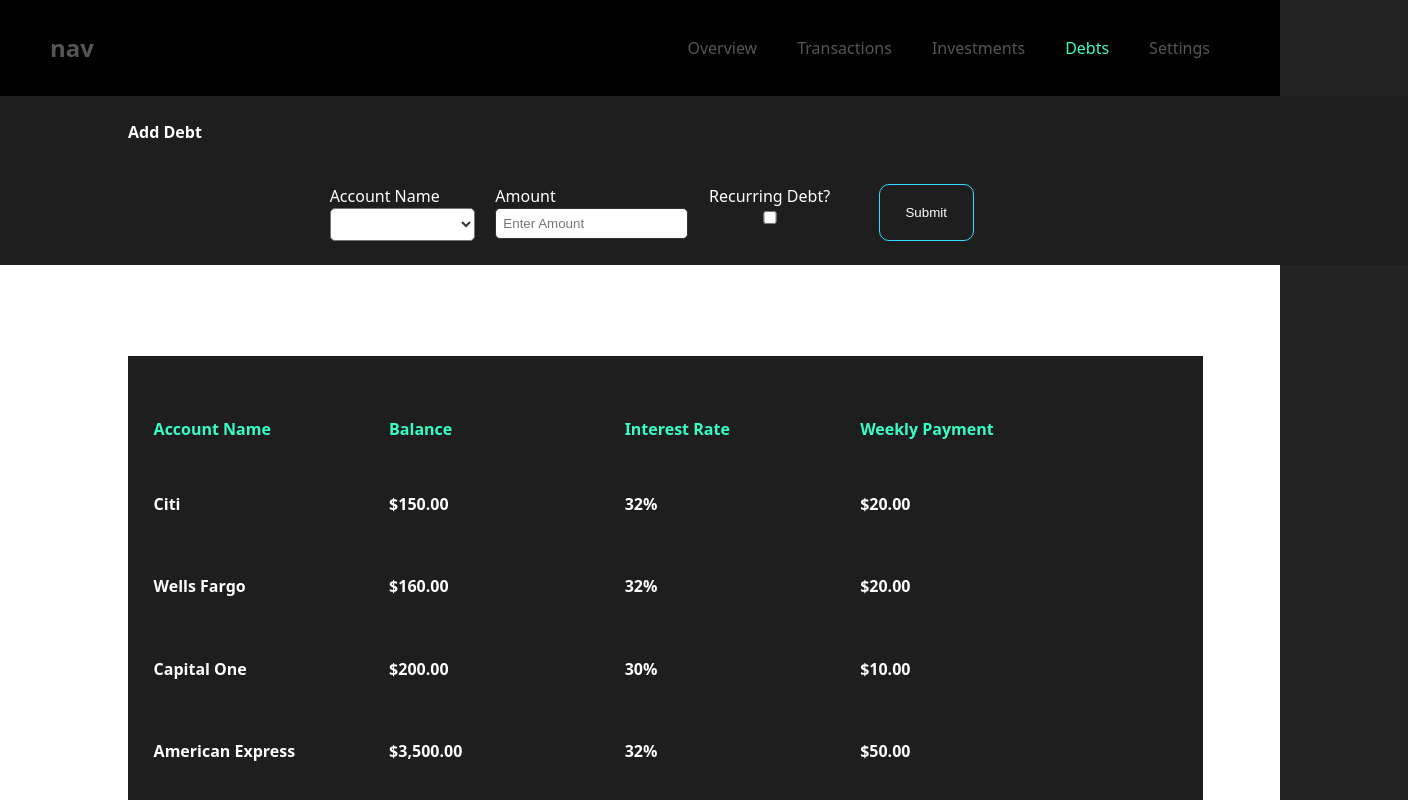
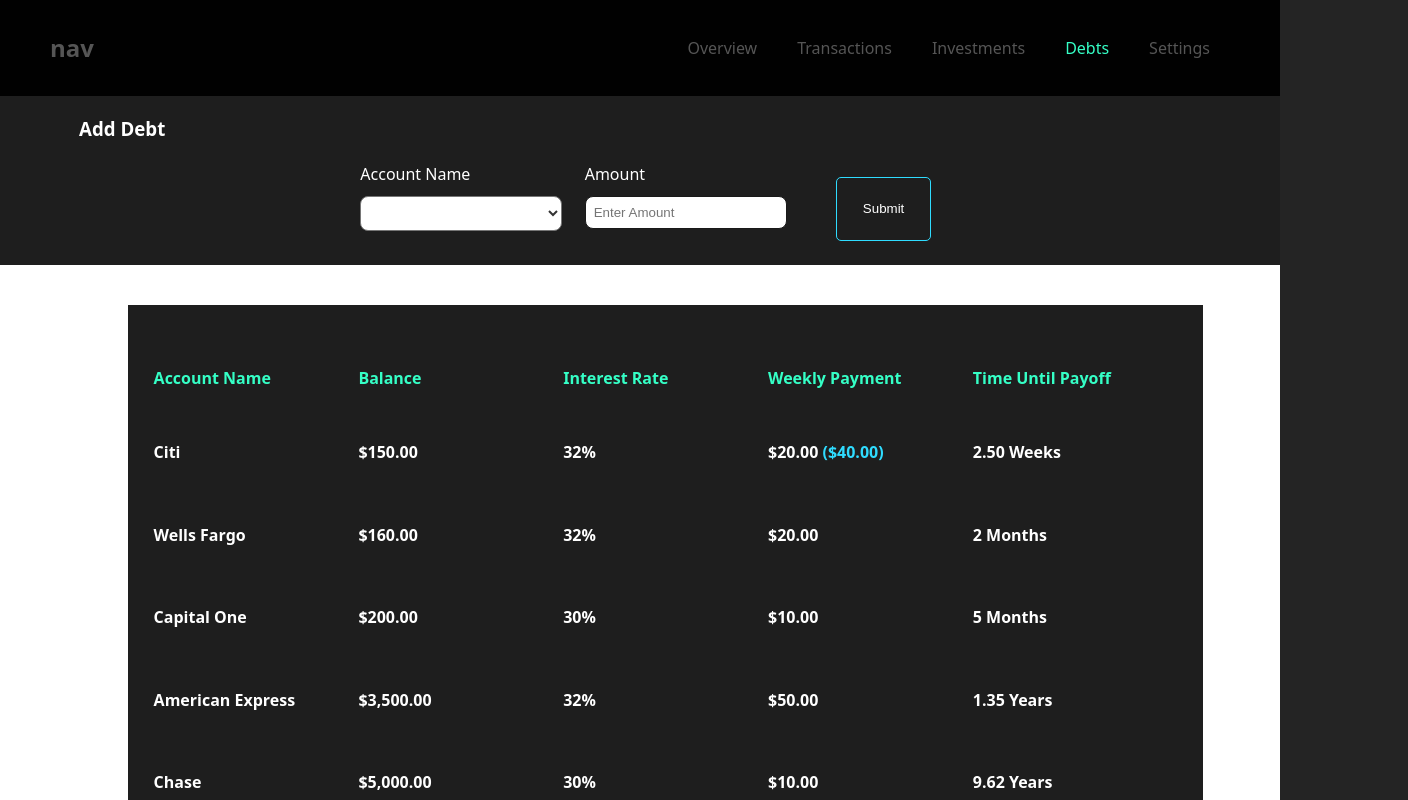
Before and after one commit to Bryang09/MERNfinance, a React (Vite) app in the folder frontend/: page /demo/debts in a window 1280 px wide. Shown: the top 800 px of the page, 1408 px wide, since content can reach past the window. Built offline with nearby package versions, Linux system fonts and the light colour scheme.

Commit message:
Fixed Arithmetic Issue on Debts Page

```diff
--- a/frontend/package.json
+++ b/frontend/package.json
@@ -16,7 +16,8 @@
     "@mui/x-charts": "^8.5.3",
     "react": "^19.1.0",
     "react-dom": "^19.1.0",
-    "react-router-dom": "^7.6.2"
+    "react-router-dom": "^7.6.2",
+    "react-toastify": "^11.0.5"
   },
   "devDependencies": {
     "@eslint/js": "^9.25.0",
--- a/frontend/src/components/DemoAddTransaction.jsx
+++ b/frontend/src/components/DemoAddTransaction.jsx
@@ -1,4 +1,5 @@
 import { useEffect, useState } from "react";
+import { toast, ToastContainer } from "react-toastify";
 
 function DemoAddTransaction(user) {
   console.log(user);
@@ -31,7 +32,7 @@
     e.target.reset();
     setAccount("");
     setCategory("");
-    alert("Transaction Added Successfully");
+    toast.success("Transaction Added Successfully");
   };
   return (
     <div className="form-container">
@@ -112,6 +113,7 @@
             </>
           )}
           <button>Add Transaction</button>
+          <ToastContainer autoClose={1300} />
         </form>
       </div>
     </div>
--- a/frontend/src/pages/Demo/DemoDebts.jsx
+++ b/frontend/src/pages/Demo/DemoDebts.jsx
@@ -1,19 +1,24 @@
-import { useState } from "react";
+import { useEffect, useState } from "react";
 import NavDemo from "../../components/Demo/Nav";
 
 import { User } from "../../pages/Demo/User";
 import "../../styles/demo/debts.scss";
 
+import { toast, ToastContainer } from "react-toastify";
+
 function DemoDebts() {
   const [debts, setDebts] = useState(
     User.debts.sort((a, b) => a.balance - b.balance)
   );
+
+  const [snowball, setSnowball] = useState(User.snowball);
   const [account, setAccount] = useState("");
   const [newDebt, setNewDebt] = useState("");
-  const [amount, setAmount] = useState("");
+  const [amount, setAmount] = useState(0);
   const [interest, setInterst] = useState("");
   const [weeklyPayment, setWeeklyPayment] = useState("");
   const [recurring, setRecurring] = useState(false);
+  const [transactionType, setTransactionType] = useState(false);
 
   const formatter = new Intl.NumberFormat("en-US", {
     style: "currency",
@@ -28,6 +33,27 @@
     const newDebtBalance = debts.map((debt) => {
       const weekly = recurring ? parseInt(weeklyPayment) : 0;
       if (debt.account_name == account) {
+        if (amount > 0) toast.success(`${account} Balance Updated`);
+        if (amount < 0)
+          toast.success(`${account} Debt Payment Succesfully Recorded`);
+        if (debt.balance - amount < 0)
+          setSnowball(snowball + debt.weekly_payment);
+
+        console.log(transactionType === "payment");
+        console.log(parseInt(-amount));
+        transactionType === "payment"
+          ? setAmount(parseInt(-amount))
+          : setAmount(amount);
+
+        console.log(amount);
+        console.log(transactionType);
+        if (transactionType === "payment") {
+          return {
+            ...debt,
+            balance: debt.balance - parseInt(amount),
+            weekly_payment: debt.weekly_payment + weekly,
+          };
+        }
         return {
           ...debt,
           balance: debt.balance + parseInt(amount),
@@ -35,7 +61,16 @@
         };
       } else return debt;
     });
-    setDebts(newDebtBalance.sort((a, b) => a.balance - b.balance));
+
+    setDebts(
+      newDebtBalance
+        .filter((debt) => debt.balance > 0)
+        .sort((a, b) => a.balance - b.balance)
+    );
+    e.target.reset();
+    setAccount("");
+    setRecurring(false);
+    setNewDebt("");
 
     if (account == "other") {
       const debt = {
@@ -50,23 +85,16 @@
 
     function newDebtAccount(debt) {
       setDebts([...debts, debt]);
+      toast.success("Debt Added");
     }
-
-    e.target.reset();
-    setAccount("");
-    setRecurring(false);
-    setNewDebt("");
   }
-
-  console.log(newDebt);
-
   return (
     <>
       <NavDemo />
       <div className="debts-container">
         <div className="form-container">
-          <h4 id="add-debt">Add Debt</h4>
-
+          <div className="form">
+            <h3>Add Debt</h3>
             <form onSubmit={handleSubmit}>
               <span>
                 <label htmlFor="account">Account Name</label>
@@ -88,6 +116,24 @@
                   <option value="other">Other</option>
                 </select>
               </span>
+              {debts.map((debt) => {
+                if (debt.account_name === account) {
+                  return (
+                    <span>
+                      <label htmlFor="transactionType">Transaction Type</label>
+                      <select
+                        name="transactionType"
+                        id="transactionType"
+                        onChange={(e) => setTransactionType(e.target.value)}
+                      >
+                        <option disabled selected></option>
+                        <option value="payment">Payment</option>
+                        <option value="expense">Expense</option>
+                      </select>
+                    </span>
+                  );
+                }
+              })}
 
               {account === "other" && (
                 <span>
@@ -126,8 +172,11 @@
                   />
                 </span>
               )}
+              {account === "other" && (
                 <span>
-              <label htmlFor="recurring">Recurring Debt?</label>
+                  <label htmlFor="recurring" style={{ textAlign: "center" }}>
+                    Recurring Debt?
+                  </label>
                   <input
                     type="checkbox"
                     name="recurring"
@@ -135,6 +184,7 @@
                     onChange={() => setRecurring(!recurring)}
                   />
                 </span>
+              )}
 
               {recurring && (
                 <span>
@@ -149,26 +199,59 @@
                   />
                 </span>
               )}
+              {}
 
               <button>Submit</button>
+              <ToastContainer autoClose={2300} />
             </form>
           </div>
+        </div>
 
-        <h1>debts</h1>
         <div className="results-container">
           <div className="results-headers">
             <h4>Account Name</h4>
             <h4>Balance</h4>
             <h4>Interest Rate</h4>
             <h4>Weekly Payment</h4>
+            <h4>Time Until Payoff</h4>
           </div>
-          {debts.map((debt) => {
+          {debts.map((debt, i) => {
+            const timeUntil = debt.balance / debt.weekly_payment;
+            const withSnowball =
+              debt.balance / (debt.weekly_payment + snowball).toFixed(2);
+            const years = timeUntil / 52;
             return (
               <div className="results">
                 <h4>{debt.account_name}</h4>
                 <h4>{formatter.format(debt.balance)}</h4>
                 <h4>{debt.interest}%</h4>
+                {i === 0 ? (
+                  <h4>
+                    {`${formatter.format(debt.weekly_payment)}`}{" "}
+                    <span className="snowball">{`(${formatter.format(
+                      snowball
+                    )})`}</span>
+                  </h4>
+                ) : (
                   <h4>{formatter.format(debt.weekly_payment)}</h4>
+                )}
+                {i === 0 ? (
+                  <h4>
+                    {withSnowball < 4
+                      ? `${withSnowball.toFixed(2)} weeks`
+                      : withSnowball < 52
+                      ? `${(withSnowball / 12).toFixed(2)} months`
+                      : `${withSnowball.toFixed(2)}`}
+                  </h4>
+                ) : (
+                  <h4>
+                    {timeUntil < 4
+                      ? `${timeUntil} weeks`
+                      : timeUntil < 52
+                      ? `${timeUntil / 4} months`
+                      : `${years.toFixed(2)} years`}
+                  </h4>
+                )}
               </div>
             );
           })}
--- a/frontend/src/pages/Demo/DemoInvestments.jsx
+++ b/frontend/src/pages/Demo/DemoInvestments.jsx
@@ -4,6 +4,7 @@
 import "../../styles/demo/investments.scss";
 import { User } from "./User";
 import DemoInvestmentResults from "../../components/Demo/DemoInvestmentResults";
+import { toast, ToastContainer } from "react-toastify";
 
 function DemoInvestments() {
   const [investments, setInvestments] = useState(User.investments);
@@ -25,14 +26,15 @@
 
     const newCurrentBalance = investments.map((investment) => {
       if (investment.account_name === type) {
-        console.log(investment.weekly_investment + parseInt(amount));
         if (check) {
+          toast.success(`${type} Recurring Investment Added`);
           return {
             ...investment,
             current_balance: investment.current_balance + parseInt(amount),
             weekly_investment: investment.weekly_investment + parseInt(amount),
           };
         } else if (!check) {
+          toast.success(`${type} One Time Investment Added`);
           return {
             ...investment,
             current_balance: investment.current_balance + parseInt(amount),
@@ -43,19 +45,6 @@
       }
     });
     setInvestments(newCurrentBalance);
-
-    const newWeeklyInvestment = investments.map((investment) => {
-      if (investment.account_name === type) {
-        if (check) {
-          return {
-            ...investments,
-            weekly_investment: investment.weekly_investment + amount,
-          };
-        }
-      } else {
-        return investment;
-      }
-    });
 
     if (type === "other") {
       const invest = {
@@ -73,10 +62,6 @@
     setInvestments([...investments, investment]);
     console.log(investments);
   }
-  function newSavings(saving) {
-    console.log(saving);
-    setSavings([...savings, saving]);
-  }
 
   return (
     <>
@@ -84,6 +69,8 @@
       <div className="investment-page-container">
         <div className="investment-container">
           <div className="form-container">
+            <div className="form">
+              <h3>Add Investment</h3>
               <form onSubmit={handleSubmit}>
                 <div className="input-container">
                   <label htmlFor="type">Type</label>
@@ -136,14 +123,15 @@
                   />
                 </div>
                 <button>Submit</button>
+                <ToastContainer autoClose={1700} />
               </form>
+            </div>
           </div>
           <div className="investment-section">
             <DemoInvestmentResults
               type="Investments"
               investments={investments}
             />
-            {/* <DemoInvestmentResults type="Savings" investments={savings} /> */}
           </div>
         </div>
       </div>
--- a/frontend/src/styles/demo/debts.scss
+++ b/frontend/src/styles/demo/debts.scss
@@ -3,13 +3,11 @@
   display: flex;
   flex-direction: column;
   margin: 0;
-  padding: 0 10vw 3vh 10vw;
+  padding: 0 5vw 3vh 5vw;
   background: #1e1e1e;
   color: #fff;
 
-  #add-debt {
-    margin-bottom: 5vh;
-    margin-top: 3vh;
+  h3 {
     color: #fff;
   }
 }
@@ -76,7 +74,7 @@
 
 .results-container {
   width: 80vw;
-  margin: 0 10%;
+  margin: 5vh 10%;
   display: flex;
   flex-direction: column;
   background: #1e1e1e;
@@ -99,5 +97,9 @@
       width: 23%;
       color: #fff;
     }
+
+    span {
+      color: #2fdcff;
+    }
   }
 }
--- a/frontend/src/styles/demo/investments.scss
+++ b/frontend/src/styles/demo/investments.scss
@@ -9,21 +9,18 @@
 
   .investment-container {
     width: 90vw;
-    margin: 0 5vw;
-
-    .form-container {
-      margin: 0;
-      width: 100%;
-      padding-top: 5vh;
   }
   form {
     padding: 0 15px;
-      color: #333;
 
     display: flex;
     width: 100%;
     flex-wrap: wrap;
     justify-content: center;
+
+    h3 {
+      color: #fff;
+    }
 
     .checkbox {
       display: flex;
@@ -74,19 +71,15 @@
       border-radius: 5px;
       transition: 1s ease;
       background: none;
-        border: 1px solid $accent;
-        border-image: linear-gradient(to right, $accent 0%, #358bff 100%) 1;
-        border-style: solid;
-        padding: 25px;
-        color: #358bff;
+      border: 1px solid #2fdcff;
+      padding: 5px 2vw;
+      color: #fff;
 
       &:hover {
         cursor: pointer;
         border-width: 0.5px;
         background: #358bff;
         color: #fff;
-          // border-image: linear-gradient(to right, #fc5d5d 0%, #ffad66 100%) 1;
-        }
       }
     }
   }
@@ -96,8 +89,9 @@
   background: #333;
   color: #fff;
   padding-left: 15px;
-  margin-bottom: 5vh;
-  // height: 60vh;
+  width: 90vw;
+  margin: 5vh 5vw;
+  padding: 10vh 15px;
 
   .headers {
     padding: 10px 0;
--- a/frontend/src/styles/demo/transactions.scss
+++ b/frontend/src/styles/demo/transactions.scss
@@ -4,7 +4,6 @@
 .transactions-container {
   display: flex;
   align-items: center;
-  // background: #191919;
   background: #fff;
   min-height: 100vh;
   flex-wrap: wrap;
@@ -12,8 +11,6 @@
 }
 
 .form-container {
-  //   border: 1px solid #ccc;
-  // width: 50%;
   margin-left: 15px;
   width: 100vw;
 
@@ -56,7 +53,7 @@
 
         &:focus-visible {
           outline: none;
-          border: 1px solid $accent;
+          border: 1px solid #2fdcff;
         }
       }
       button {
@@ -65,16 +62,14 @@
         border-radius: 5px;
         transition: 1s ease;
         background: none;
-        border: 1px solid $accent;
-        border-image: linear-gradient(to right, $accent 0%, #358bff 100%) 1;
-        border-style: solid;
-        padding: 5px;
-        color: #358bff;
+        border: 1px solid #2fdcff;
+        padding: 5px 2vw;
+        color: #fff;
 
         &:hover {
           cursor: pointer;
           border-width: 0.5px;
-          background: #358bff;
+          background: #2fdcff;
           color: #fff;
           // border-image: linear-gradient(to right, #fc5d5d 0%, #ffad66 100%) 1;
         }
```
Also changed, not shown: 1 other file (tests, documents, lock files or other folders). Lines whose indentation alone changed are shown as unchanged.
